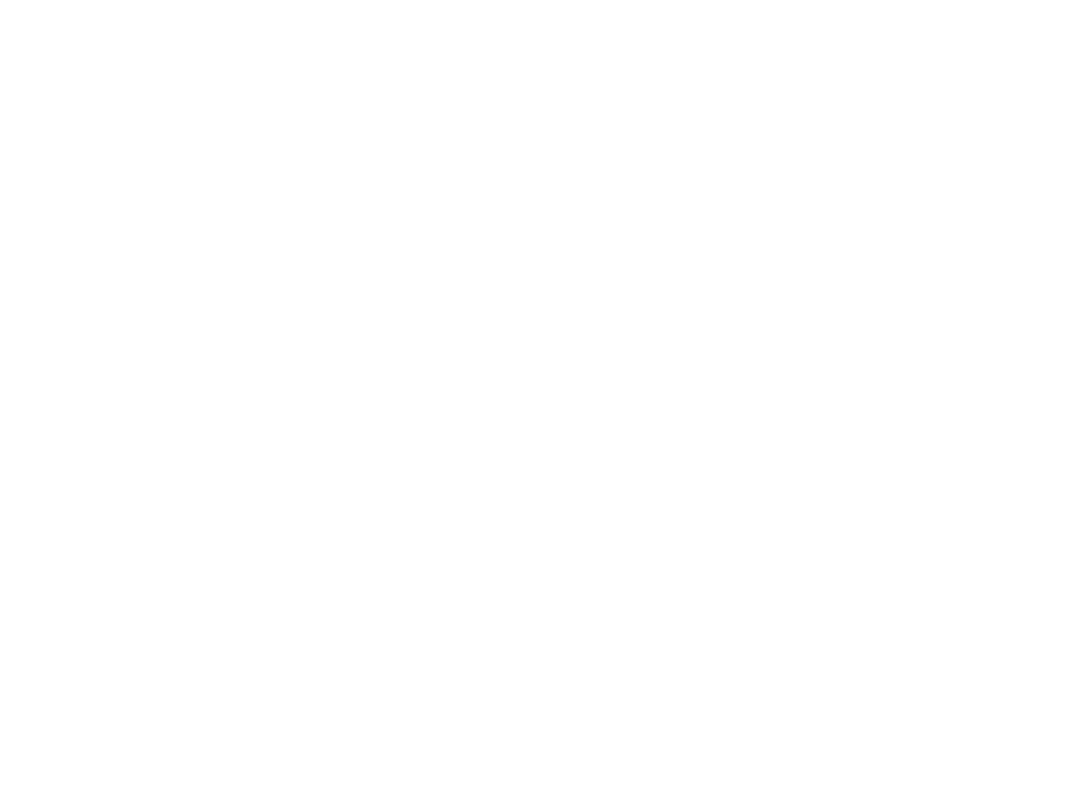
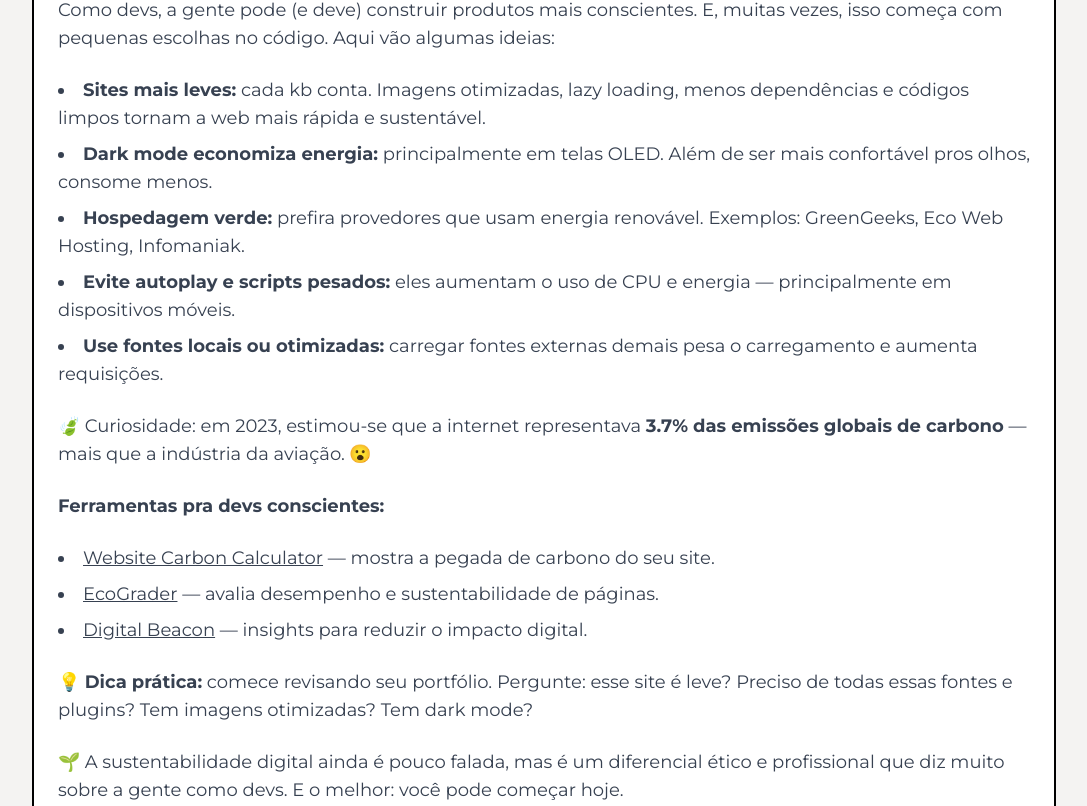
Before and after one commit to juliabacchi1/juliadev, a React (Vite) app: page /blog/consciente in a window 1280 px wide. Before the commit this address had no page. Shown: the part 854-1660 px from the top of the page, without its empty margins (96-1183 px from the left). Before the commit the page ends 800 px from the top, so only its background shows below. Built offline with nearby package versions, Linux system fonts and the light colour scheme; a web font is replaced by a local one.

Commit message:
Novo post do blog

```diff
--- a/src/App.jsx
+++ b/src/App.jsx
@@ -5,6 +5,8 @@
 import PostMulher from "./components/PostMulher";
 import PostFrontEnd from "./components/PostFrontEnd";
 import PostDesign from "./components/PostDesign";
+import PostConsciente from "./components/PostConsciente";
+import PostApps from "./components/PostApps";
 
 export default function App() {
   return (
@@ -15,6 +17,8 @@
       <Route path="/blog/mulher" element={<PostMulher />} />
       <Route path="/blog/frontend" element={<PostFrontEnd />} />
       <Route path="/blog/design" element={<PostDesign />} />
+      <Route path="/blog/consciente" element={<PostConsciente />} />
+      <Route path="/blog/apps" element={<PostApps />} />
     </Routes>
   );
 }
--- /dev/null
+++ b/src/components/PostApps.jsx
@@ -0,0 +1,65 @@
+import PostTemplate from "./PostTemplate";
+
+export default function PostApps() {
+  return (
+    <PostTemplate
+      title="5 apps que mudaram minha rotina como dev (e humana!)"
+      image="/Apps.jpg"
+      date="02/05/2025"
+    >
+      <p>
+        Não é só sobre codar. Ser dev é também saber organizar ideias, manter o
+        foco e cuidar de si. 💆‍♀️
+      </p>
+
+      <p>
+        Esses 5 apps viraram parte da minha rotina — e me ajudam tanto no
+        desenvolvimento quanto na vida fora das telas:
+      </p>
+
+      <ul className="list-decimal list-inside space-y-4">
+        <li>
+          <strong>Notion:</strong> meu cérebro digital. Uso pra organizar
+          estudos, projetos, ideias, metas e até meu cardápio semanal. Tudo no
+          mesmo lugar!
+        </li>
+        <li>
+          <strong>Raycast:</strong> um atalho pra tudo no Mac. Abro apps, busco
+          arquivos, faço cálculos e até gerencio meu GitHub sem tirar as mãos do
+          teclado. Produtividade nível hard. ⚡
+        </li>
+        <li>
+          <strong>Forest:</strong> app de foco com gamificação. Você planta uma
+          árvore e ela cresce enquanto você não toca no celular. Ótimo pra
+          sessões de estudo ou dev concentrado. 🌳
+        </li>
+        <li>
+          <strong>Habitica:</strong> um gerenciador de hábitos com carinha de
+          RPG. Perfeito se você gosta de transformar tarefas em missões e
+          recompensas. Vicia — no bom sentido. 💎
+        </li>
+        <li>
+          <strong>Figma:</strong> não é só pra designers. Como dev, uso pra
+          visualizar interfaces, colaborar com quem tá no design e até montar
+          ideias rápidas. É essencial entender o básico!
+        </li>
+      </ul>
+
+      <p>
+        📌 Esses apps me ajudam a manter o equilíbrio entre ser produtiva, criar
+        com foco e também lembrar de pausar — porque nem só de código vive uma
+        dev.
+      </p>
+
+      <p>
+        <strong>Dica:</strong> testou algum app e não funcionou? Tudo bem. O
+        segredo é adaptar as ferramentas ao seu estilo, não o contrário.
+      </p>
+
+      <p>
+        E você, tem algum app que mudou sua rotina? Me conta lá no LinkedIn —
+        adoro descobrir novas ferramentas! 💬
+      </p>
+    </PostTemplate>
+  );
+}
--- /dev/null
+++ b/src/components/PostConsciente.jsx
@@ -0,0 +1,107 @@
+import PostTemplate from "./PostTemplate";
+
+export default function PostConsciente() {
+  return (
+    <PostTemplate
+      title="O que todo dev deveria saber sobre sustentabilidade digital"
+      image="/Consciente.jpg"
+      date="11/04/2025"
+    >
+      <p>
+        Quando falamos em sustentabilidade, muita gente pensa em plástico, água,
+        transporte… mas e a internet? 💻 Pois é: o digital também consome
+        energia, emite CO₂ e tem impacto ambiental real.
+      </p>
+
+      <p>
+        Como devs, a gente pode (e deve) construir produtos mais conscientes. E,
+        muitas vezes, isso começa com pequenas escolhas no código. Aqui vão
+        algumas ideias:
+      </p>
+
+      <ul className="list-disc list-inside space-y-2">
+        <li>
+          <strong>Sites mais leves:</strong> cada kb conta. Imagens otimizadas,
+          lazy loading, menos dependências e códigos limpos tornam a web mais
+          rápida e sustentável.
+        </li>
+        <li>
+          <strong>Dark mode economiza energia:</strong> principalmente em telas
+          OLED. Além de ser mais confortável pros olhos, consome menos.
+        </li>
+        <li>
+          <strong>Hospedagem verde:</strong> prefira provedores que usam energia
+          renovável. Exemplos: GreenGeeks, Eco Web Hosting, Infomaniak.
+        </li>
+        <li>
+          <strong>Evite autoplay e scripts pesados:</strong> eles aumentam o uso
+          de CPU e energia — principalmente em dispositivos móveis.
+        </li>
+        <li>
+          <strong>Use fontes locais ou otimizadas:</strong> carregar fontes
+          externas demais pesa o carregamento e aumenta requisições.
+        </li>
+      </ul>
+
+      <p>
+        🍃 Curiosidade: em 2023, estimou-se que a internet representava{" "}
+        <strong>3.7% das emissões globais de carbono</strong> — mais que a
+        indústria da aviação. 😮
+      </p>
+
+      <p>
+        <strong>Ferramentas pra devs conscientes:</strong>
+      </p>
+
+      <ul className="list-disc list-inside space-y-2">
+        <li>
+          <a
+            href="https://www.websitecarbon.com/"
+            target="_blank"
+            rel="noreferrer"
+            className="underline"
+          >
+            Website Carbon Calculator
+          </a>{" "}
+          — mostra a pegada de carbono do seu site.
+        </li>
+        <li>
+          <a
+            href="https://ecograder.com/"
+            target="_blank"
+            rel="noreferrer"
+            className="underline"
+          >
+            EcoGrader
+          </a>{" "}
+          — avalia desempenho e sustentabilidade de páginas.
+        </li>
+        <li>
+          <a
+            href="https://www.digitalbeacon.co/"
+            target="_blank"
+            rel="noreferrer"
+            className="underline"
+          >
+            Digital Beacon
+          </a>{" "}
+          — insights para reduzir o impacto digital.
+        </li>
+      </ul>
+
+      <p>
+        💡 <strong>Dica prática:</strong> comece revisando seu portfólio.
+        Pergunte: esse site é leve? Preciso de todas essas fontes e plugins? Tem
+        imagens otimizadas? Tem dark mode?
+      </p>
+
+      <p>
+        🌱 A sustentabilidade digital ainda é pouco falada, mas é um diferencial
+        ético e profissional que diz muito sobre a gente como devs. E o melhor:
+        você pode começar hoje.
+      </p>
+
+      <p>Bora codar um mundo mais leve — em todos os sentidos?</p>
+    </PostTemplate>
+  );
+}
--- a/src/sections/Blog.jsx
+++ b/src/sections/Blog.jsx
@@ -10,17 +10,17 @@
 
 const cards = [
   {
-    title: "Novidades no mundo tech",
+    title: "Desperte o seu lado consciente",
     color: "bg-[#CCE6FF]",
     icon: svg1,
-    link: "/blog/novidades",
+    link: "/blog/consciente",
     destaque: true,
   },
   {
-    title: "Quero ser programador",
+    title: "Apps que inspiram",
     color: "bg-[#D9B8F4]",
     icon: svg2,
-    link: "/blog/novidades",
+    link: "/blog/apps",
   },
   {
     title: "Leituras necessárias",
```
Also changed, not shown: public/Apps.jpg (added), public/Consciente.jpg (added).
